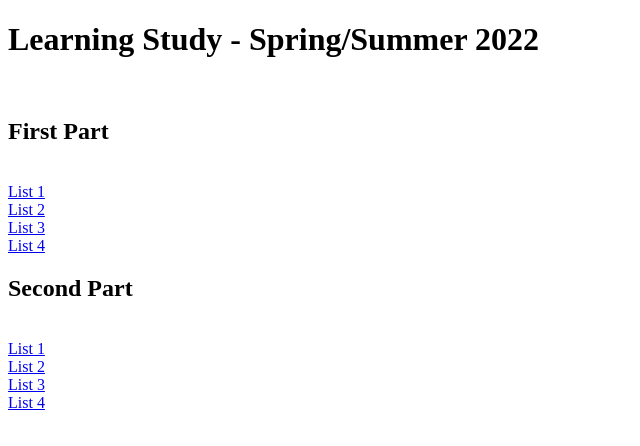
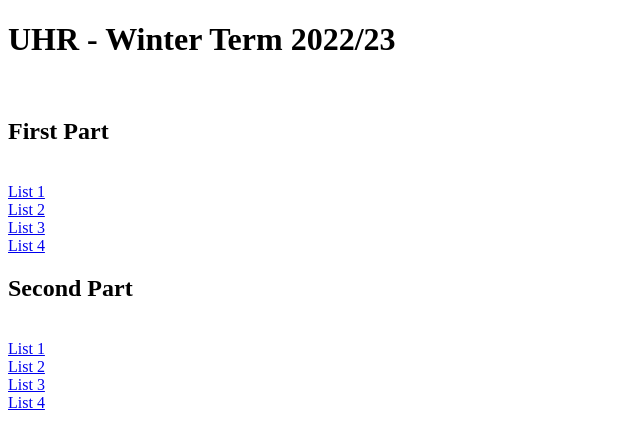
Before and after one commit to kepier4/kepier4.github.io, a plain HTML site: page index.html in a window 1280 px wide. Shown: the whole page, without its empty margins (0-640 px from the left). Drawn offline with Linux system fonts and the light colour scheme.

Commit message:
Update index.html

```diff
--- a/index.html
+++ b/index.html
@@ -2,11 +2,11 @@
 <html>
 <head>
 	<meta charset="utf-8">
-	<title>Learning Study - Hopp, Ullmann, Reifegerste</title>
+	<title>UHR Study - Hopp, Ullmann, Reifegerste</title>
 
 </head>
 <body>
-	<h1>Learning Study - Spring/Summer 2022</h1>
+	<h1>UHR - Winter Term 2022/23</h1>
 	<br>
 
 
```
